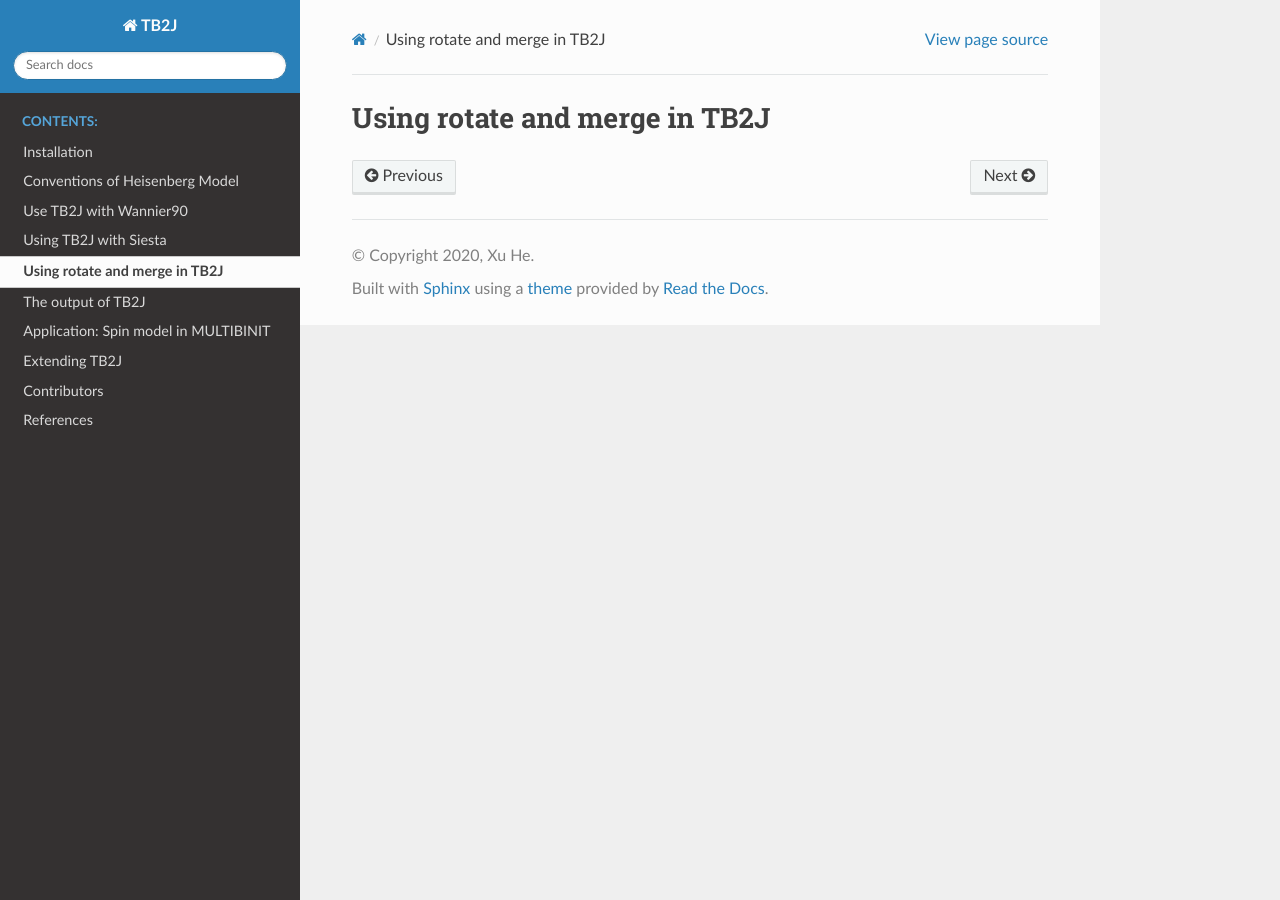
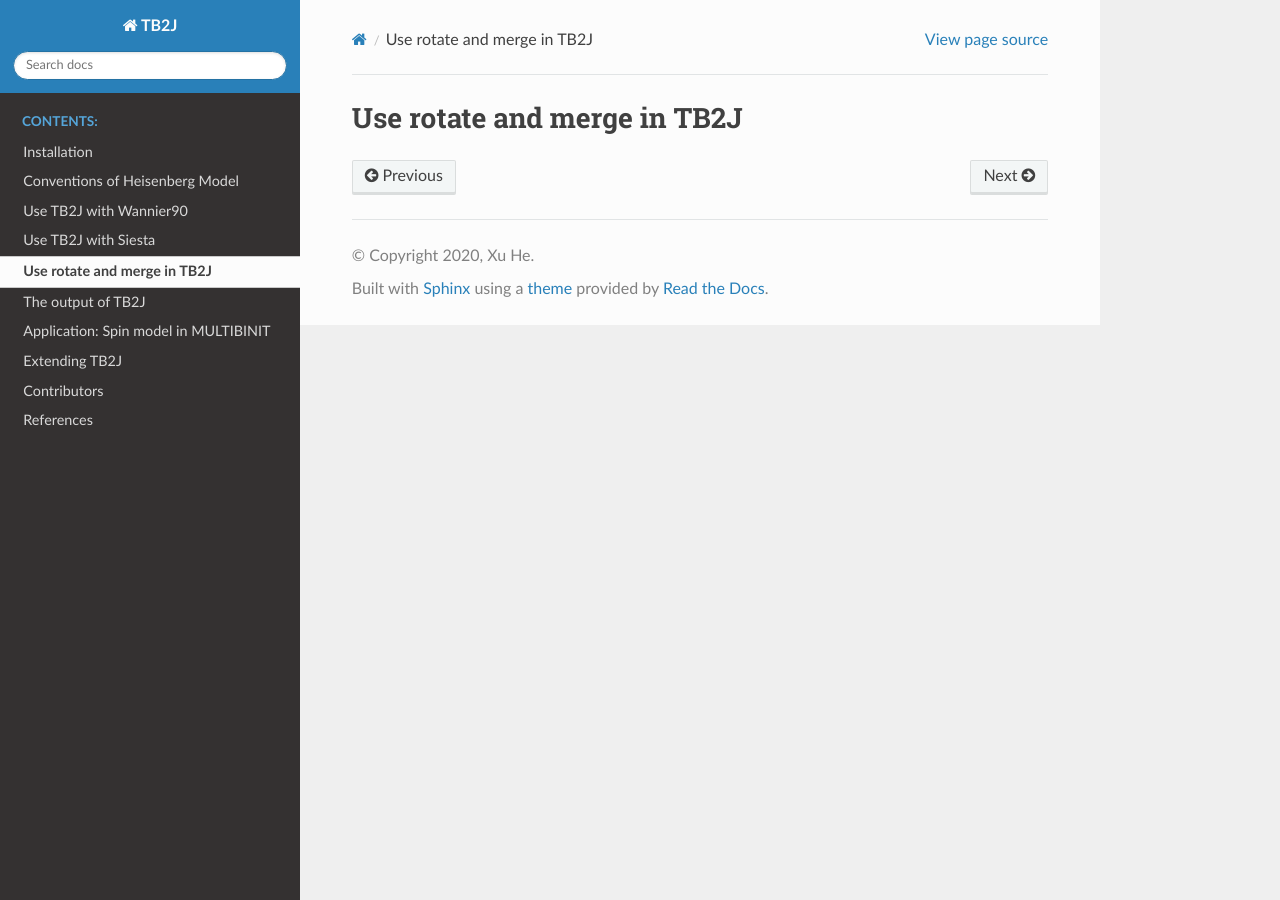
Before and after one commit to mailhexu/TB2J, a Sphinx documentation site: the page built from docs/src/rotate_and_merge.md, in a window 1280 px wide. Built offline with Sphinx 7.4.7 and the Read the Docs theme 2.0.0, drawn with Linux system fonts in a browser that asks for light colours.

Commit message:
microfix

```diff
--- a/docs/src/rotate_and_merge.md
+++ b/docs/src/rotate_and_merge.md
@@ -1 +1 @@
-# Using rotate and merge in TB2J
+# Use rotate and merge in TB2J
--- a/docs/src/siesta.md
+++ b/docs/src/siesta.md
@@ -1 +1 @@
-# Using TB2J with Siesta
+# Use TB2J with Siesta
```
